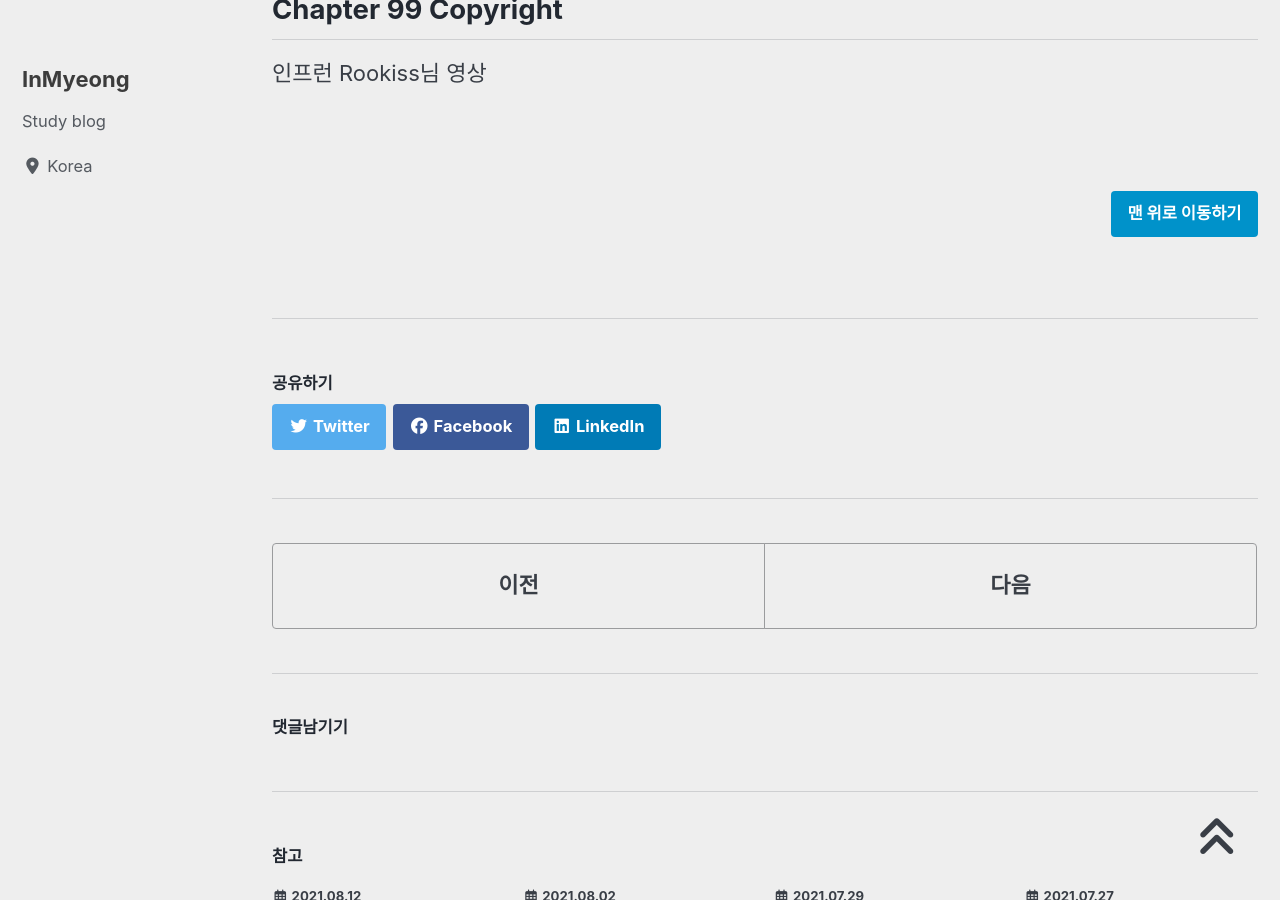
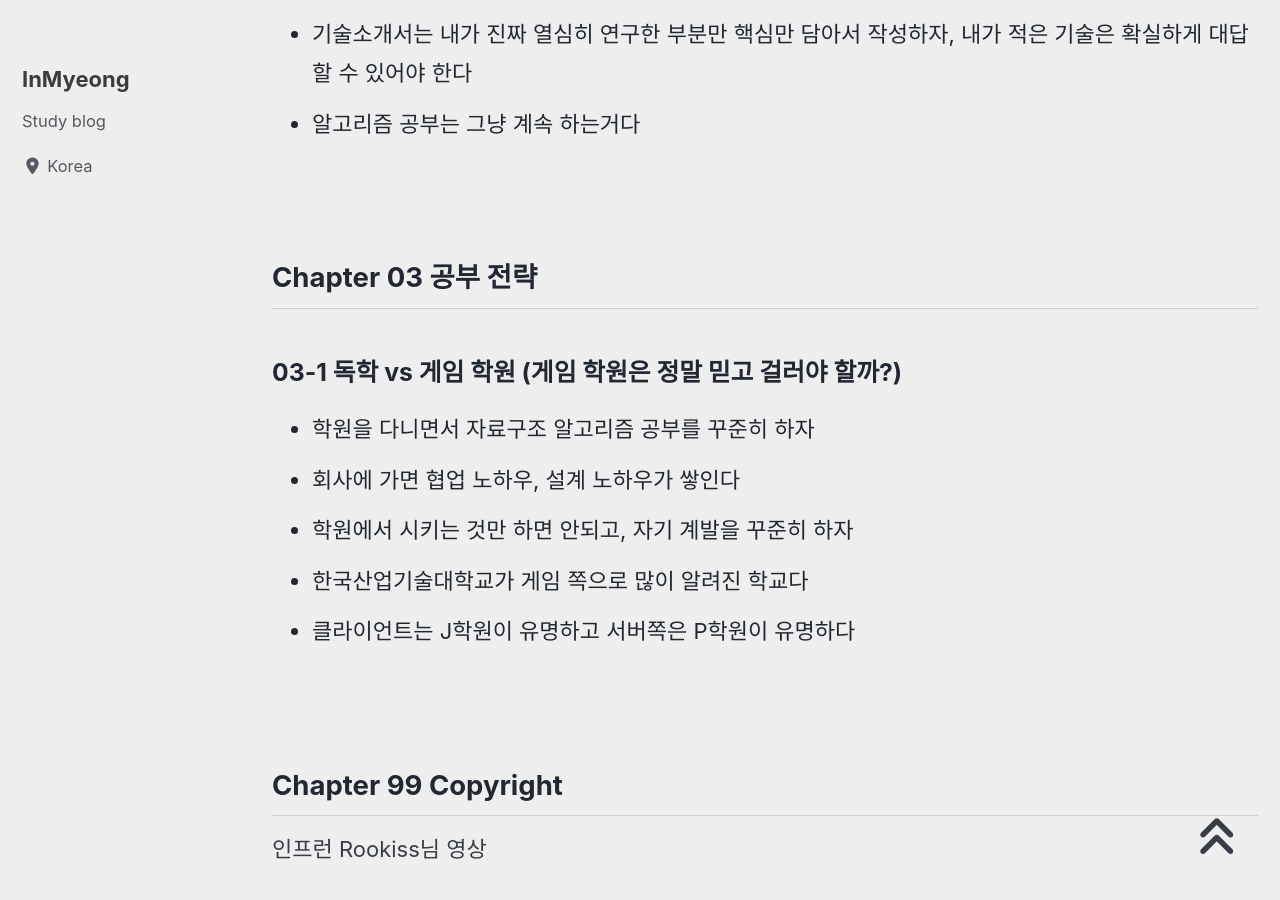
Before and after one commit to devMyeong/devMyeong.github.io, a Jekyll site: the page built from _posts/liberalArts/development/2021-08-06-Rookiss-guide.md, in a window 1280 px wide and 900 px high, scrolled down 4873 px. Built offline with Jekyll 4.4.1, drawn with Linux system fonts in a browser that asks for light colours; cached includes are drawn as plain includes; nearby versions of some CDN libraries; some web fonts are replaced; comment, search, counter and statistics services are not loaded; some of the changed text lies outside the part shown.

Commit message:
update guide 03-1

```diff
--- a/_posts/liberalArts/development/2021-08-06-Rookiss-guide.md
+++ b/_posts/liberalArts/development/2021-08-06-Rookiss-guide.md
@@ -70,7 +70,11 @@ last_modified_at: 2021-08-17
 - 기술서 등을 어필 하려면 의미 있는 기술과 고민만 기입하자
 - 좋은 포트 폴리오란 기술적으로 뛰어난 포트폴리오(서버 연동이 된다던지), DX를 이용해 만든 완성도가 높은 포트폴리오, 눈길을 끄는 포트폴리오(신박한 모작 등)
 
-### 01-4 기술 면접 (내 홈그라운드로 질문 유도하기)
+<br>
+
+## Chapter 02 기술 면접
+
+### 02-1 기술 면접 (내 홈그라운드로 질문 유도하기)
 - 포트폴리오에 관한 질문이 많을수 있다
 - 온라인으로 코딩시험, 필기시험을 치루었다 해도 반드시 복습해야한다 이유는 면접때 면접관이 물어볼수 있기때문
 - C++ 관련 질문은 부모 클래스 소멸자를 virtual로 만들지 않으면?, 전방 선언이 필요한 이유, new와 delete 짝 안맞으면?, 함수 호출 stack frame 관련질문, 버퍼 오버플로우 관련 질문, 스마트 포인터 관련 질문, 스마트 포인터 사이클 해결방법 관련 질문 등이 나올 수 있다
@@ -88,6 +92,17 @@ last_modified_at: 2021-08-17
 
 <br>
 
+## Chapter 03 공부 전략
+
+### 03-1 독학 vs 게임 학원 (게임 학원은 정말 믿고 걸러야 할까?)
+- 학원을 다니면서 자료구조 알고리즘 공부를 꾸준히 하자
+- 회사에 가면 협업 노하우, 설계 노하우가 쌓인다
+- 학원에서 시키는 것만 하면 안되고, 자기 계발을 꾸준히 하자
+- 한국산업기술대학교가 게임 쪽으로 많이 알려진 학교다
+- 클라이언트는 J학원이 유명하고 서버쪽은 P학원이 유명하다
+
+<br>
+
 ## Chapter 99 Copyright
 
 [ 인프런 Rookiss님 영상 ](https://www.inflearn.com/users/@rookiss/)
```
